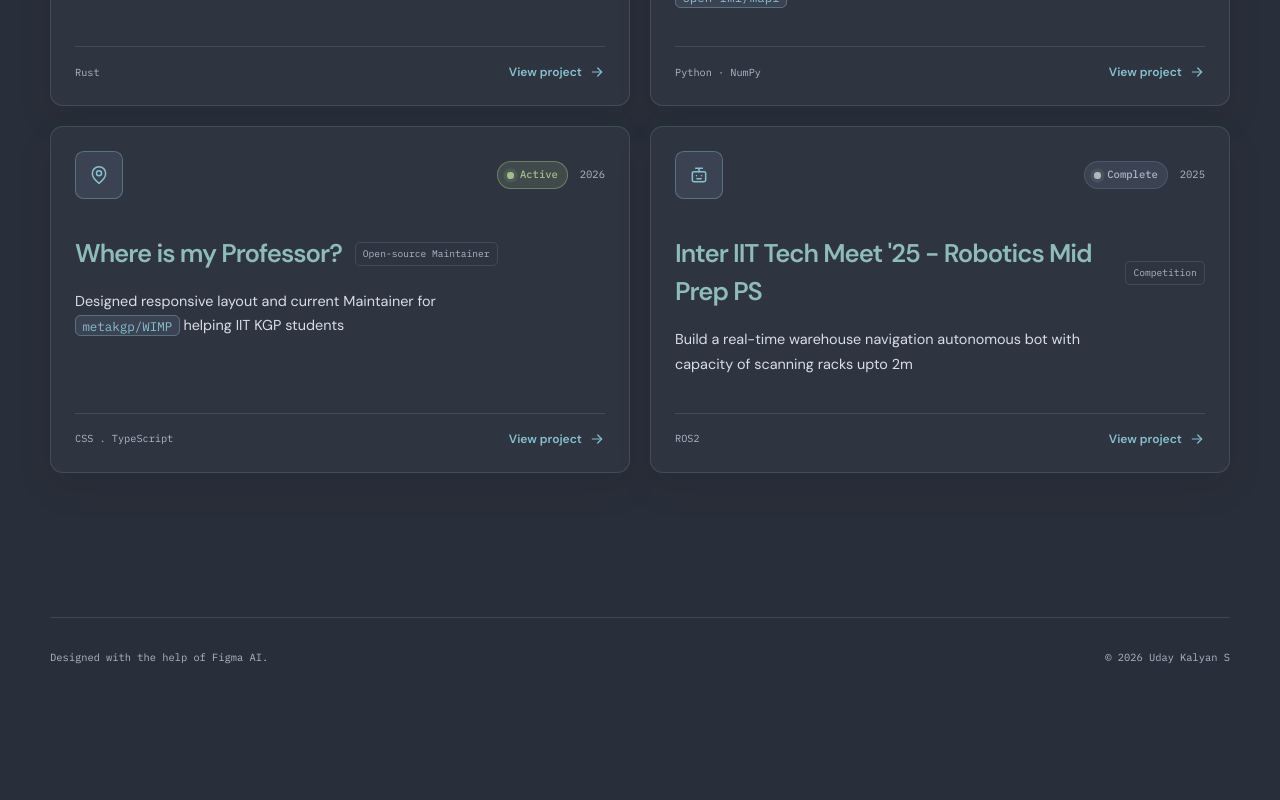
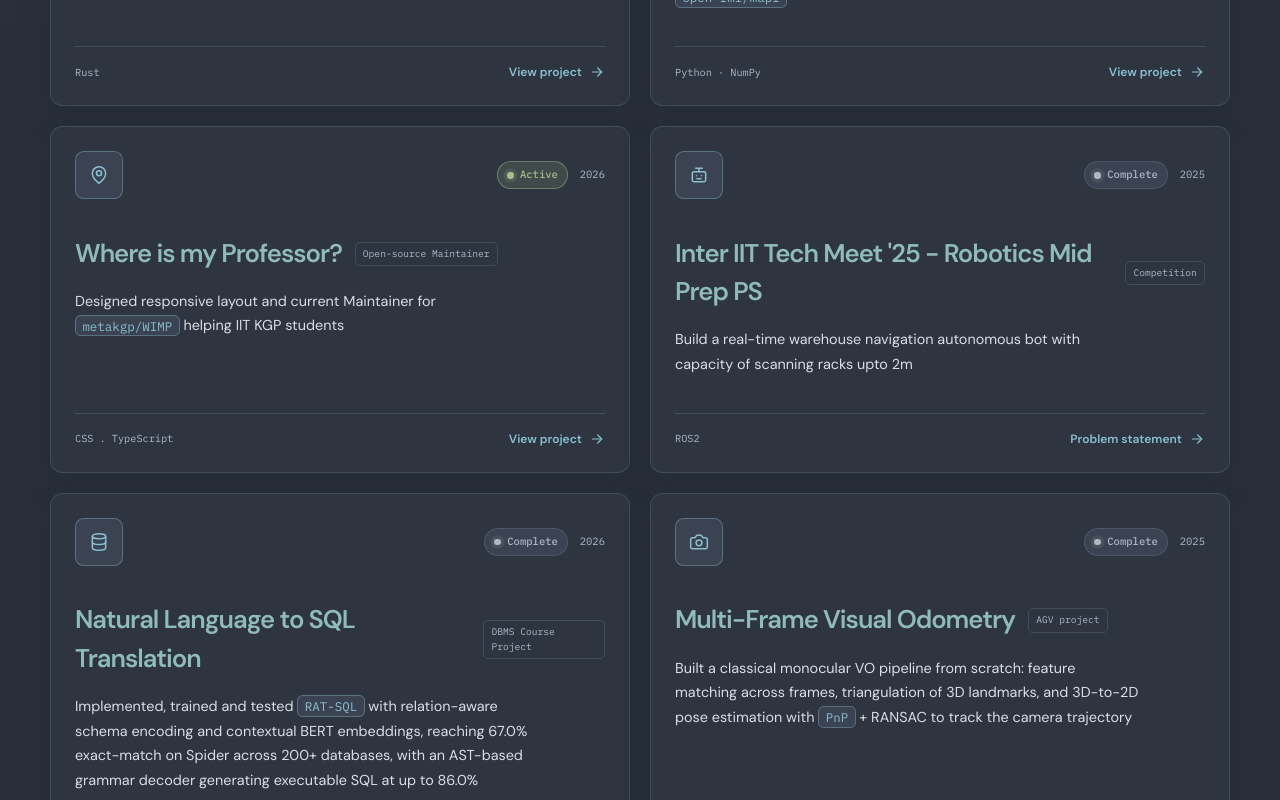
Before and after one commit to uday-kalyan-s/uday-kalyan-s.github.io, a React (Vite) app: page / in a window 1280 px wide. Shown: the part 2000-2800 px from the top of the page. Before the commit the page ends 2706 px from the top, so only its background shows below. Built offline with nearby package versions, Linux system fonts and the light colour scheme; the HTML template or start-up script is replaced by a standard one.

Commit message:
changed lot of shit

```diff
--- a/src/App.tsx
+++ b/src/App.tsx
@@ -1,20 +1,28 @@
 import { useEffect, useRef, useState, type ReactNode } from "react";
 import pubThumbnail from "../static/images/pub1.png";
 import profilePhoto from "../static/images/PFP.jpeg";
+import navIcon from "../static/images/icon.png";
 
 type IconName =
   | "arrow"
   | "bot"
+  | "camera"
+  | "code"
   | "cpu"
+  | "database"
   | "github"
   | "google"
+  | "image"
   | "graph"
   | "linkedin"
   | "mail"
   | "moon"
+  | "orbit"
   | "pin"
+  | "puzzle"
   | "resume"
-  | "sun";
+  | "sun"
+  | "wave";
 
 type IconProps = {
   name: IconName;
@@ -51,6 +59,31 @@ const iconPaths: Record<IconName, ReactNode> = {
       <path d="m22 7-8.97 5.7a2 2 0 0 1-2.06 0L2 7" />
     </>
   ),
+  code: (
+    <>
+      <path d="m8 6-6 6 6 6" />
+      <path d="m16 6 6 6-6 6" />
+    </>
+  ),
+  image: (
+    <>
+      <rect width="18" height="18" x="3" y="3" rx="2" />
+      <circle cx="9" cy="9" r="2" />
+      <path d="m21 15-3.1-3.1a2 2 0 0 0-2.8 0L6 21" />
+    </>
+  ),
+  puzzle: (
+    <>
+      <rect width="18" height="18" x="3" y="3" rx="2" />
+      <path d="M3 12h18M12 3v18" />
+      <path d="M7 7h1M16 16h1" />
+    </>
+  ),
+  wave: (
+    <>
+      <path d="M2 12h3l3-7 4 14 3-7h7" />
+    </>
+  ),
   cpu: (
     <>
       <rect x="4" y="4" width="16" height="16" rx="2" />
@@ -72,12 +105,32 @@ const iconPaths: Record<IconName, ReactNode> = {
       <circle cx="12" cy="10" r="3" />
     </>
   ),
+  camera: (
+    <>
+      <path d="M14.5 4h-5L7 7H4a2 2 0 0 0-2 2v9a2 2 0 0 0 2 2h16a2 2 0 0 0 2-2V9a2 2 0 0 0-2-2h-3Z" />
+      <circle cx="12" cy="13" r="3.5" />
+    </>
+  ),
+  database: (
+    <>
+      <ellipse cx="12" cy="5" rx="8" ry="3" />
+      <path d="M4 5v14c0 1.66 3.58 3 8 3s8-1.34 8-3V5" />
+      <path d="M4 12c0 1.66 3.58 3 8 3s8-1.34 8-3" />
+    </>
+  ),
   bot: (
     <>
       <rect x="4" y="8" width="16" height="12" rx="2" />
       <path d="M12 8V4M8 4h8" />
       <path d="M9 13h.01M15 13h.01" />
       <path d="M9.5 16.5h5" />
+    </>
+  ),
+  orbit: (
+    <>
+      <circle cx="12" cy="12" r="3" />
+      <ellipse cx="12" cy="12" rx="10" ry="4.5" transform="rotate(-25 12 12)" />
+      <circle cx="20.5" cy="7.5" r="1.2" />
     </>
   ),
   moon: <path d="M21 12.8A9 9 0 1 1 11.2 3 7 7 0 0 0 21 12.8Z" />,
@@ -117,7 +170,7 @@ const socials: { label: string; detail: string; icon: IconName; href: string }[]
   { label: "GitHub", detail: "@uday-kalyan-s", icon: "github", href: "https://github.com/uday-kalyan-s" },
   { label: "Scholar", detail: "Publications", icon: "google", href: "https://scholar.google.com/citations?user=CNqSZP0AAAAJ&hl=en" },
   { label: "LinkedIn", detail: "Connect", icon: "linkedin", href: "https://www.linkedin.com/in/uday-kalyan-sreenivasa-196550203" },
-  { label: "Résumé", detail: "View PDF", icon: "resume", href: "#" },
+  { label: "Résumé", detail: "View PDF", icon: "resume", href: "../static/pdfs/CV.pdf" },
 ];
 
 const publications = [
@@ -138,10 +191,13 @@ const projects: {
   icon: IconName;
   title: string;
   type: string;
-  status: "Active" | "Complete";
+  status: "Active" | "Complete" | "Stale";
   year: string;
   description: string;
   stack: string;
+  href?: string;
+  linkLabel?: string;
+  linkNote?: string;
 }[] = [
   {
     icon: "cpu",
@@ -151,6 +207,7 @@ const projects: {
     year: "2024",
     description: "Emulated 31 instructions of the chip 8 emulator with the screen and timer in Rust",
     stack: "Rust",
+    href: "https://github.com/uday-kalyan-s/chip8",
   },
   {
     icon: "graph",
@@ -160,6 +217,7 @@ const projects: {
     year: "2026",
     description: "With the help of a PhD in NUS, implemented PEGASUS algorithm on `open-rmf/mapf`",
     stack: "Python · NumPy",
+    href: "https://github.com/open-rmf/mapf/pulls?q=is%3Apr+author%3Auday-kalyan-s",
   },
   {
     icon: "pin",
@@ -169,6 +227,7 @@ const projects: {
     year: "2026",
     description: "Designed responsive layout and current Maintainer for `metakgp/WIMP` helping IIT KGP students",
     stack: "CSS . TypeScript",
+    href: "https://github.com/metakgp/wimp",
   },
   {
     icon: "bot",
@@ -178,6 +237,97 @@ const projects: {
     year: "2025",
     description: "Build a real-time warehouse navigation autonomous bot with capacity of scanning racks upto 2m",
     stack: "ROS2",
+    href: "https://criticic.github.io/InterIIT-TechMeet-Problem-Statements/InterIIT_Tech_Meet_PDFs/2025_MidPrep_Eternal.pdf",
+    linkLabel: "Problem statement",
+  },
+  {
+    icon: "database",
+    title: "Natural Language to SQL Translation",
+    type: "DBMS Course Project",
+    status: "Complete",
+    year: "2026",
+    description:
+      "Implemented, trained and tested `RAT-SQL` with relation-aware schema encoding and contextual BERT embeddings, reaching 67.0% exact-match on Spider across 200+ databases, with an AST-based grammar decoder generating executable SQL at up to 86.0% correctness",
+    stack: "Python · PyTorch · BERT",
+    href: "https://arxiv.org/abs/1911.04942",
+    linkLabel: "View paper",
+  },
+  {
+    icon: "camera",
+    title: "Multi-Frame Visual Odometry",
+    type: "AGV project",
+    status: "Complete",
+    year: "2025",
+    description:
+      "Built a classical monocular VO pipeline from scratch: feature matching across frames, triangulation of 3D landmarks, and 3D-to-2D pose estimation with `PnP` + RANSAC to track the camera trajectory",
+    stack: "Python · NumPy · OpenCV",
+    linkNote: "Code hidden to prevent task leakage",
+  },
+  {
+    icon: "database",
+    title: "SQLite from Scratch",
+    type: "CodeCrafters Challenge",
+    status: "Complete",
+    year: "2026",
+    description:
+      "Built a barebones SQLite engine in Python that reads the raw database file format directly, decoding page headers, varint-encoded record cells and the schema table to answer `.dbinfo`, `.tables`, `COUNT(*)` and `SELECT ... WHERE` queries",
+    stack: "Python",
+    href: "https://github.com/uday-kalyan-s/codecrafters-sqlite-python",
+  },
+  {
+    icon: "wave",
+    title: "Loss-Resilient Real-Time Transport",
+    type: "Test Assignment",
+    status: "Complete",
+    year: "2026",
+    description:
+      "Built a UDP sender and receiver with forward error correction behind a pluggable `Encoder` interface. Sliding-window Reed-Solomon over GF(256) with joint Gaussian-elimination decoding recovers back-to-back losses, keeping deadline misses under 0.3% at 100ms delay within a 2x bandwidth cap",
+    stack: "C · Python",
+    href: "https://github.com/uday-kalyan-s/plivo-systems-24AI10014",
+  },
+  {
+    icon: "image",
+    title: "Wasserstein GAN",
+    type: "DL foundations course project",
+    status: "Complete",
+    year: "2026",
+    description:
+      "Ported the reference `WassersteinGAN` implementation off deprecated PyTorch APIs and trained it on CIFAR-10, using the critic's Wasserstein estimate as a stable training signal",
+    stack: "Python · PyTorch",
+    href: "https://github.com/uday-kalyan-s/WassersteinGAN",
+  },
+  {
+    icon: "puzzle",
+    title: "Temple Trap Solver",
+    type: "Intro to AI course project",
+    status: "Complete",
+    year: "2025",
+    description:
+      "Solves the Temple Trap sliding-tile puzzle with nested `A*`: an outer search over tile moves and an inner search for pawn paths, guided by Manhattan distance to the exit",
+    stack: "Python",
+    href: "https://github.com/uday-kalyan-s/temple_trap_solver",
+  },
+  {
+    icon: "code",
+    title: "Rtreelox",
+    type: "Personal",
+    status: "Stale",
+    year: "2025",
+    description:
+      "A Rust tree-walk interpreter for Lox from Crafting Interpreters. Only the scanner and recursive-descent parser are done so far; evaluation is not implemented yet",
+    stack: "Rust",
+    href: "https://github.com/uday-kalyan-s/Rtreelox",
+  },
+  {
+    icon: "orbit",
+    title: "Asteroid Hazard Decision Support",
+    type: "Personal",
+    status: "Complete",
+    year: "2026",
+    description:
+      "Classifies near-Earth asteroids from NASA's NEO dataset as hazardous with an XGBoost pipeline (MICE imputation, class-imbalance weighting, F1-tuned threshold), served through a Streamlit dashboard with SHAP explanations, batch CSV scoring and what-if sensitivity analysis",
+    stack: "Python · XGBoost · SHAP · Streamlit",
+    href: "https://github.com/uday-kalyan-s/Asteroid-collision-Analytics",
   },
 ];
 
@@ -271,7 +421,7 @@ export default function App() {
       <header className="nav-wrap">
         <nav aria-label="Primary navigation" className="nav">
           <a className="wordmark" href="#home" aria-label="Uday Kalyan S, home">
-            UKS<span className="wordmark-dot">.</span>
+            <img className="wordmark-icon" src={navIcon} alt="" />
           </a>
           <div className="nav-actions" ref={navActionsRef}>
             <a
@@ -320,7 +470,6 @@ export default function App() {
                   src={profilePhoto}
                   alt="Portrait of Uday Kalyan S"
                 />
-                <div className="portrait-grid" />
               </div>
             </div>
 
@@ -389,7 +538,7 @@ export default function App() {
                     <Icon name={project.icon} size={20} />
                   </div>
                   <div className="project-status">
-                    <span className={project.status === "Active" ? "status-pill active" : "status-pill complete"}>
+                    <span className={`status-pill ${project.status.toLowerCase()}`}>
                       <i className="status-dot" />
                       {project.status}
                     </span>
@@ -403,9 +552,13 @@ export default function App() {
                 <p className="project-description">{renderDescription(project.description)}</p>
                 <div className="project-footer">
                   <span>{project.stack}</span>
-                  <a href="https://github.com/" aria-label={`View ${project.title} project`}>
-                    View project <Icon name="arrow" size={16} />
-                  </a>
+                  {project.href ? (
+                    <a href={project.href} aria-label={`${project.linkLabel ?? "View project"}: ${project.title}`}>
+                      {project.linkLabel ?? "View project"} <Icon name="arrow" size={16} />
+                    </a>
+                  ) : (
+                    <span className="project-link-note">{project.linkNote}</span>
+                  )}
                 </div>
               </article>
             ))}
@@ -414,7 +567,7 @@ export default function App() {
       </main>
 
       <footer>
-        <p>Designed with the help of Figma AI.</p>
+        <p>Designed for lost causes</p>
         <span>© 2026 Uday Kalyan S</span>
       </footer>
     </div>
--- a/src/index.css
+++ b/src/index.css
@@ -28,20 +28,31 @@
   --line-strong: rgba(136, 192, 208, 0.38);
   --shadow: 0 26px 80px rgba(17, 21, 27, 0.2);
   --nav: rgba(41, 47, 58, 0.84);
+  --accent: var(--frost-2);
+  --accent-heading: var(--frost-1);
+  --accent-icon: var(--frost-3);
+  --success: var(--aurora-green);
+  --stale: var(--aurora-yellow);
 }
 
 :root[data-theme="light"] {
-  --canvas: var(--snow-3);
-  --surface: var(--snow-2);
+  --canvas: var(--snow-2);
+  --surface: var(--snow-3);
   --surface-raised: var(--snow-1);
-  --surface-soft: rgba(216, 222, 233, 0.7);
+  --surface-soft: rgba(216, 222, 233, 0.85);
   --text: var(--polar-2);
   --text-bright: var(--polar-1);
-  --text-muted: var(--polar-3);
-  --line: rgba(94, 129, 172, 0.2);
-  --line-strong: rgba(94, 129, 172, 0.42);
-  --shadow: 0 26px 80px rgba(46, 52, 64, 0.12);
-  --nav: rgba(236, 239, 244, 0.86);
+  --text-muted: #4c566a;
+  --line: rgba(76, 86, 106, 0.22);
+  --line-strong: rgba(76, 86, 106, 0.45);
+  --shadow: 0 26px 80px rgba(46, 52, 64, 0.16);
+  --nav: rgba(229, 233, 240, 0.88);
+  /* Frost/Aurora are tuned for Polar Night; deepen them for legibility on Snow Storm */
+  --accent: #4c6a92;
+  --accent-heading: var(--frost-4);
+  --accent-icon: var(--frost-4);
+  --success: #5f7f46;
+  --stale: #8a6a1c;
 }
 
 * {
@@ -74,7 +85,7 @@ a {
 
 button:focus-visible,
 a:focus-visible {
-  outline: 2px solid var(--frost-2);
+  outline: 2px solid var(--accent);
   outline-offset: 4px;
 }
 
@@ -107,15 +118,28 @@ a:focus-visible {
 }
 
 .wordmark {
-  color: var(--text-bright);
-  font-size: 1.1rem;
-  font-weight: 700;
-  letter-spacing: -0.04em;
+  display: block;
+  border-radius: 50%;
 }
 
-.wordmark-dot,
+.wordmark-icon {
+  display: block;
+  width: 2.75rem;
+  height: 2.75rem;
+  border: 1px solid var(--line-strong);
+  border-radius: 50%;
+  background: var(--surface-raised);
+  object-fit: cover;
+  transition: border-color 180ms ease, box-shadow 180ms ease;
+}
+
+.wordmark:hover .wordmark-icon {
+  border-color: var(--accent);
+  box-shadow: 0 0 18px rgba(136, 192, 208, 0.25);
+}
+
 h1 span {
-  color: var(--frost-2);
+  color: var(--accent);
 }
 
 .nav-actions {
@@ -138,7 +162,7 @@ h1 span {
 }
 
 .nav-link.active {
-  color: var(--frost-2);
+  color: var(--accent);
   font-weight: 700;
 }
 
@@ -147,7 +171,7 @@ h1 span {
   left: 0;
   height: 2px;
   border-radius: 2px;
-  background: var(--frost-2);
+  background: var(--accent);
   transition: transform 320ms cubic-bezier(0.22, 1, 0.36, 1), width 320ms cubic-bezier(0.22, 1, 0.36, 1), opacity 180ms ease;
   will-change: transform, width;
 }
@@ -159,7 +183,7 @@ h1 span {
   border: 0;
   border-radius: 50%;
   background: transparent;
-  color: var(--frost-2);
+  color: var(--accent);
   cursor: pointer;
   transition: background 180ms ease, box-shadow 180ms ease;
 }
@@ -212,18 +236,6 @@ h1 span {
   box-shadow: var(--shadow);
 }
 
-.portrait-grid {
-  position: absolute;
-  inset: 0;
-  z-index: 1;
-  opacity: 0.18;
-  background-image:
-    linear-gradient(var(--line-strong) 1px, transparent 1px),
-    linear-gradient(90deg, var(--line-strong) 1px, transparent 1px);
-  background-size: 2.6rem 2.6rem;
-  mask-image: linear-gradient(to bottom, black, transparent 75%);
-}
-
 .portrait-photo {
   position: absolute;
   inset: 0;
@@ -236,7 +248,7 @@ h1 span {
   width: 0.45rem;
   height: 0.45rem;
   border-radius: 50%;
-  background: var(--aurora-green);
+  background: var(--success);
   box-shadow: 0 0 0 0.22rem rgba(163, 190, 140, 0.13);
 }
 
@@ -250,12 +262,12 @@ h1 span {
 }
 
 .section-number {
-  color: var(--frost-2);
+  color: var(--accent);
 }
 
 h1 {
   margin: 0;
-  color: var(--frost-1);
+  color: var(--accent-heading);
   font-size: clamp(4rem, 8vw, 7rem);
   font-weight: 600;
   line-height: 0.92;
@@ -283,13 +295,13 @@ h1 {
 .designation-list li::before {
   content: "—";
   margin-right: 0.7rem;
-  color: var(--frost-2);
+  color: var(--accent);
   font-weight: 600;
 }
 
 .designation-list strong,
 .about strong {
-  color: var(--frost-2);
+  color: var(--accent);
   font-weight: 500;
 }
 
@@ -297,7 +309,7 @@ h1 {
   max-width: 44rem;
   margin-top: 2.3rem;
   padding-left: 1.4rem;
-  border-left: 1px solid var(--frost-4);
+  border-left: 1px solid var(--accent-icon);
 }
 
 .about p {
@@ -337,11 +349,11 @@ h1 {
 
 .social-link:hover {
   background: var(--surface-soft);
-  color: var(--frost-2);
+  color: var(--accent);
 }
 
 .social-icon {
-  color: var(--frost-3);
+  color: var(--accent-icon);
 }
 
 .social-link strong,
@@ -385,7 +397,7 @@ h1 {
 
 .section-heading h2 {
   margin: 0;
-  color: var(--frost-1);
+  color: var(--accent-heading);
   font-size: clamp(2rem, 5vw, 3.35rem);
   font-weight: 600;
   letter-spacing: -0.045em;
@@ -433,7 +445,7 @@ h1 {
 
 .publication-copy h3 {
   margin: 0;
-  color: var(--frost-2);
+  color: var(--accent);
   font-size: 1.08rem;
   font-weight: 600;
   letter-spacing: -0.015em;
@@ -476,7 +488,7 @@ h1 {
   border: 1px solid var(--line-strong);
   border-radius: 99rem;
   background: var(--surface);
-  color: var(--frost-2);
+  color: var(--accent);
   font-family: "IBM Plex Mono", monospace;
   font-size: 0.64rem;
   letter-spacing: 0.02em;
@@ -535,7 +547,7 @@ h1 {
   border: 1px solid var(--line-strong);
   border-radius: 0.55rem;
   background: var(--surface-raised);
-  color: var(--frost-2);
+  color: var(--accent);
 }
 
 .project-status {
@@ -566,7 +578,13 @@ h1 {
 .status-pill.active {
   background: rgba(163, 190, 140, 0.16);
   border-color: rgba(163, 190, 140, 0.45);
-  color: var(--aurora-green);
+  color: var(--success);
+}
+
+.status-pill.stale {
+  background: rgba(235, 203, 139, 0.14);
+  border-color: rgba(235, 203, 139, 0.45);
+  color: var(--stale);
 }
 
 .status-pill.complete {
@@ -587,7 +605,7 @@ h1 {
 
 .project-title-row h3 {
   margin: 0;
-  color: var(--frost-1);
+  color: var(--accent-heading);
   font-size: 1.6rem;
   font-weight: 600;
   letter-spacing: -0.04em;
@@ -615,7 +633,7 @@ h1 {
   border: 1px solid var(--line-strong);
   border-radius: 0.35rem;
   background: var(--surface-raised);
-  color: var(--frost-2);
+  color: var(--accent);
   font-family: "IBM Plex Mono", monospace;
   font-size: 0.78rem;
   white-space: nowrap;
@@ -639,9 +657,15 @@ h1 {
   display: flex;
   align-items: center;
   gap: 0.45rem;
-  color: var(--frost-2);
+  color: var(--accent);
   font-size: 0.75rem;
   font-weight: 600;
+}
+
+.project-footer .project-link-note {
+  color: var(--text-muted);
+  font-size: 0.72rem;
+  font-style: italic;
 }
 
 footer {
```
Also changed, not shown: static/images/icon.png (added), 1 other file (tests, documents, lock files or other folders).
